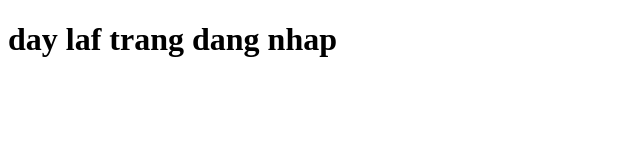
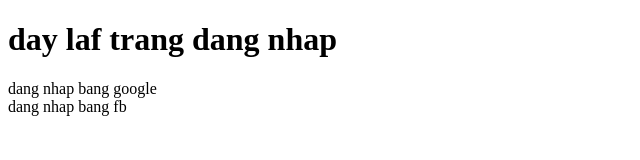
Before and after one commit to Deathjokee/bai-13-khoa-t10, a plain HTML site: page login.html in a window 1280 px wide. Shown: the whole page, without its empty margins (0-640 px from the left). Drawn offline with Linux system fonts and the light colour scheme.

Commit message:
update paga-login

```diff
--- a/login.html
+++ b/login.html
@@ -7,5 +7,7 @@
 </head>
 <body>
     <h1>day laf trang dang nhap</h1>
+    <div>dang nhap bang google</div>
+    <div>dang nhap bang fb</div>
 </body>
 </html>
```
